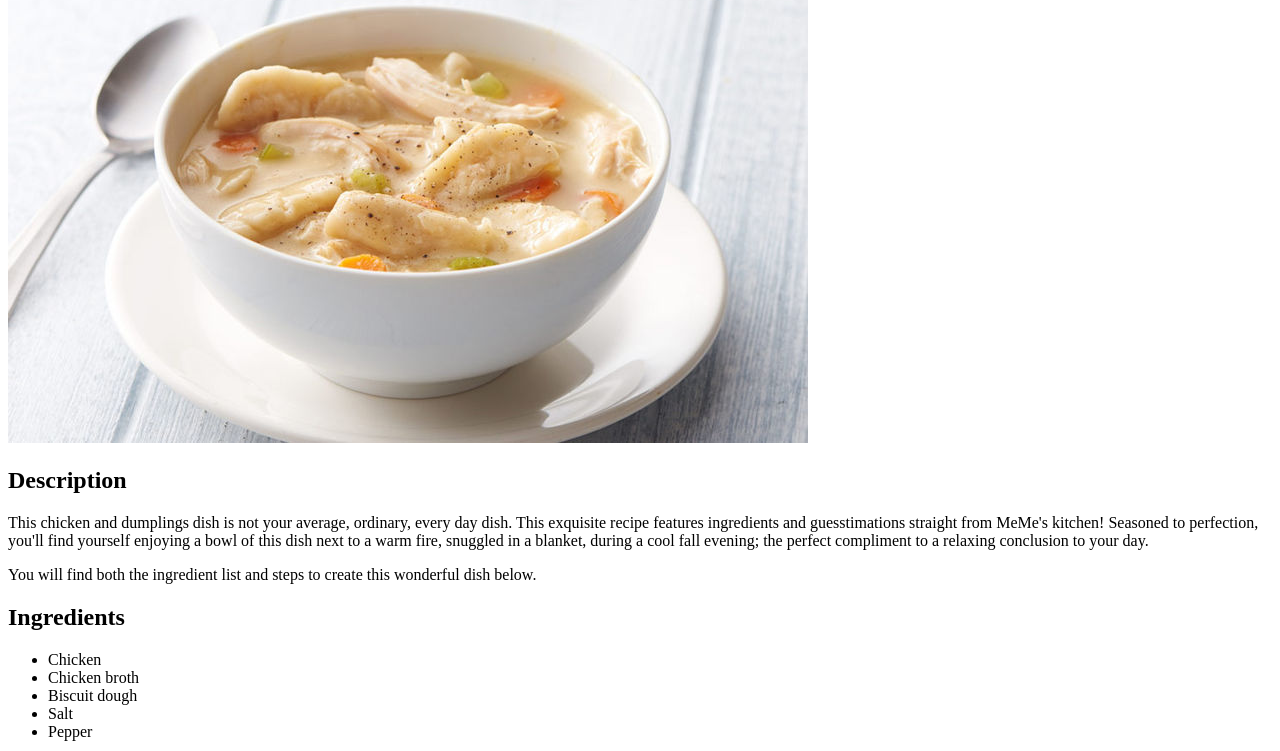
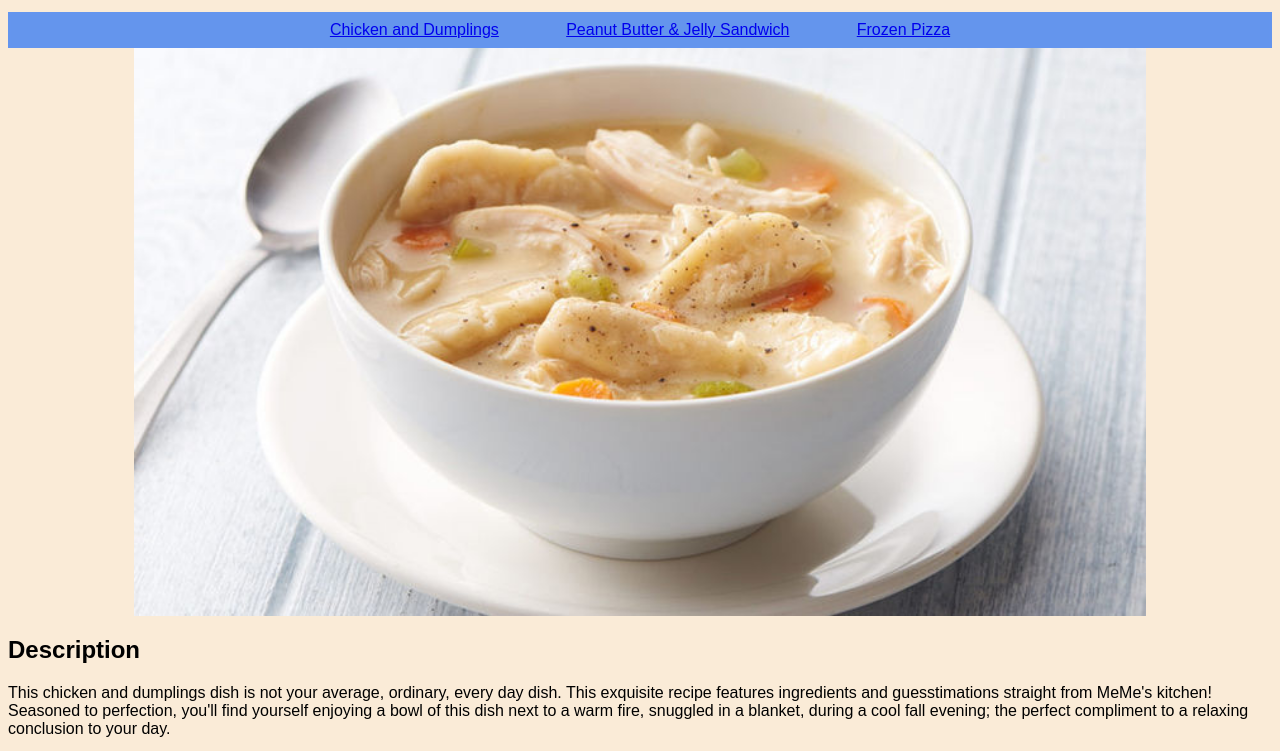
Before and after one commit to dmcmillin3/odin-recipes, a plain HTML site: page recipes/chickenanddumplings.html in a window 1280 px wide. Shown: the part 87-838 px from the top of the page. Drawn offline with Linux system fonts and the light colour scheme.

Commit message:
Added styling to nav, headers, and background color

```diff
--- a/recipes/chickenanddumplings.html
+++ b/recipes/chickenanddumplings.html
@@ -4,10 +4,16 @@
         <meta charset="UTF-8">
         <meta http-equiv="X-UA-Compatible" content="IE=edge">
         <meta name="viewport" content="width=device-width, initial-scale=1.0">
+        <link rel="stylesheet" href="../style.css">
         <title>Odin Recipes - Chicken and Dumplings</title>
     </head>
     <body>
         <h1>Chicken and Dumplings</h1>
+        <div class="nav">
+            <a href="chickenanddumplings.html">Chicken and Dumplings</a>
+            <a href="pbandj.html">Peanut Butter & Jelly Sandwich</a>
+            <a href="frozenpizza.html">Frozen Pizza</a>
+        </div>
         <img src="../images/chickenanddumplings.jpg" alt="Chicken and Dumplings">
         <h2>Description</h2>
         <p>This chicken and dumplings dish is not your average, ordinary, every day dish. This exquisite recipe features ingredients and guesstimations straight from MeMe's kitchen! Seasoned to perfection, you'll find yourself enjoying a bowl of this dish next to a warm fire, snuggled in a blanket, during a cool fall evening; the perfect compliment to a relaxing conclusion to your day.</p>
--- /dev/null
+++ b/style.css
@@ -0,0 +1,31 @@
+body {
+    font-family: Arial, Helvetica, sans-serif;
+    background-color: antiquewhite;
+}
+h1 {
+    text-align: center;
+    font-size: 40px;
+}
+.nav {
+    width: auto;
+    height: 30px;
+    text-align: center;
+    border-style: solid;
+    border-color: rgba(100, 148, 237, 0.411);
+    background-color: cornflowerblue;
+}
+.nav a {
+    margin-left: 2.5%;
+    margin-right: 2.5%;
+    line-height: 30px;
+    margin-top: auto;
+    margin-bottom: auto;
+}
+img {
+    display: block;
+    margin-left: auto;
+    margin-right: auto;
+    height: auto;
+    width: 80%;
+
+}
```
Also changed, not shown: index.html (+6 -3 lines), recipes/frozenpizza.html (+6 -0 lines), recipes/pbandj.html (+6 -0 lines).
